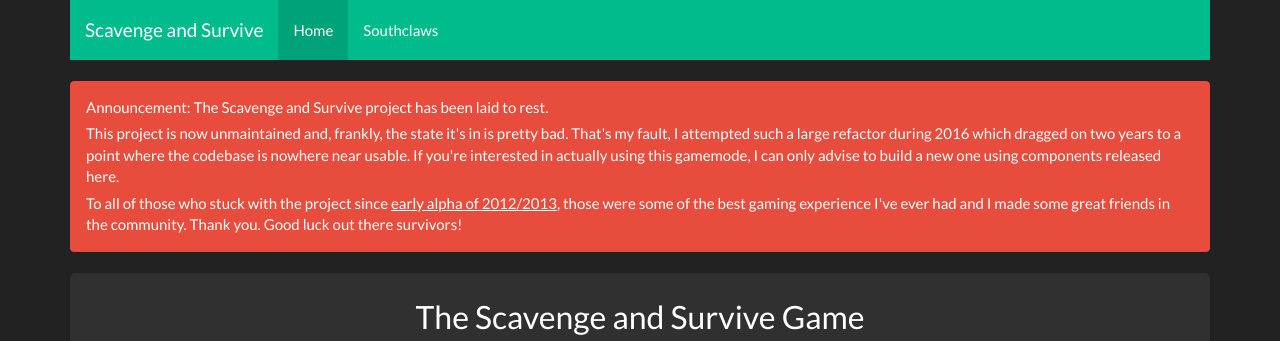
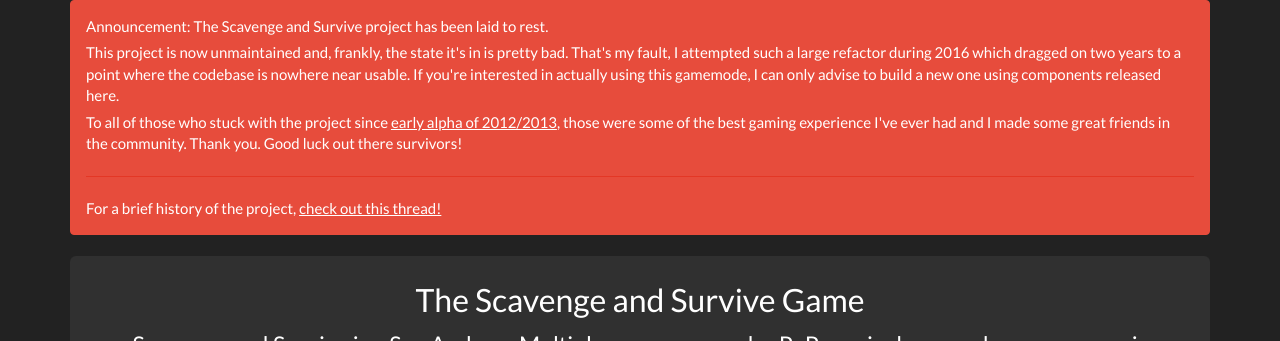
Before and after one commit to Southclaws/ss-homepage, a plain HTML site: page index.html in a window 1280 px wide. Shown: the top 341 px of the page. Drawn offline with nearby package versions, Linux system fonts and the light colour scheme.

Commit message:
remove navbar and add a link to the history thread

```diff
--- a/index.html
+++ b/index.html
@@ -22,33 +22,6 @@
 </head>
 
 <body>
-	<div class="navbar-wrapper">
-		<div class="container">
-			<div class="navbar navbar-inverse navbar-static-top" role="navigation">
-				<div class="container">
-					<div class="navbar-header">
-						<button type="button" class="navbar-toggle collapsed" data-toggle="collapse" data-target=".navbar-collapse">
-							<span class="sr-only">Toggle navigation</span>
-							<span class="icon-bar"></span>
-							<span class="icon-bar"></span>
-							<span class="icon-bar"></span>
-						</button>
-						<a class="navbar-brand" href="#">Scavenge and Survive</a>
-					</div>
-					<div class="navbar-collapse collapse">
-						<ul class="nav navbar-nav">
-							<li class="active">
-								<a href="#">Home</a>
-							</li>
-							<li>
-								<a href="https://southcla.ws">Southclaws</a>
-							</li>
-						</ul>
-					</div>
-				</div>
-			</div>
-		</div>
-	</div>
 	<div class="container">
 		<div class="alert alert-danger" role="alert">
 			<p>
@@ -63,6 +36,10 @@
 				To all of those who stuck with the project since
 				<a href="https://www.youtube.com/watch?v=1YiqgtVW2i0">early alpha of 2012/2013</a>, those were some of the best gaming experience I've ever had and I made some great friends
 				in the community. Thank you. Good luck out there survivors!
+			</p>
+			<hr />
+			<p>
+				For a brief history of the project, <a href="https://twitter.com/Southclaws/status/1212015199965855744">check out this thread!</a>
 			</p>
 		</div>
 	</div>
```
